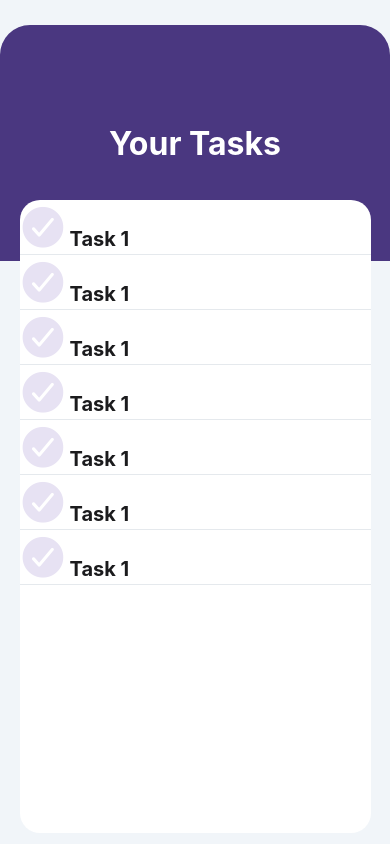
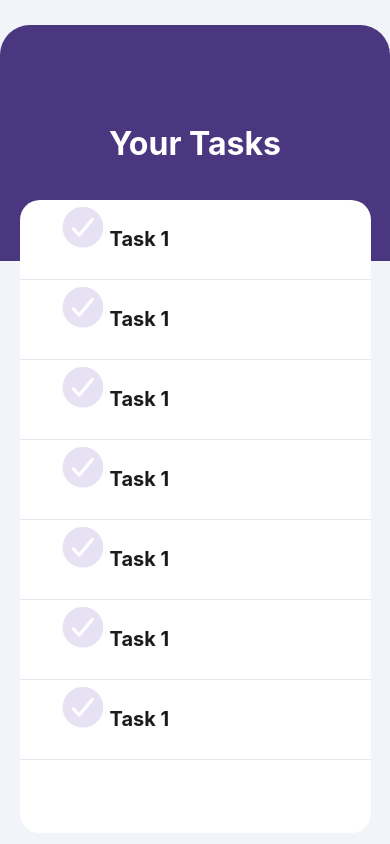
Before and after one commit to Sandun-Induranga/Todo-App-by-usting-React-Native, a React Native app: screen / in a window 390 px wide. Built offline with nearby package versions, Linux system fonts and the light colour scheme.

Commit message:
Content Updated

```diff
--- a/App.js
+++ b/App.js
@@ -90,7 +90,6 @@ const styles = StyleSheet.create({
     overflow: "scroll",
   },
   item: {
-    flex: 1,
     height: 80,
     flexDirection: "column",
     borderBottomWidth: 1,
@@ -98,7 +97,6 @@ const styles = StyleSheet.create({
     color: "#1B1B1D",
     fontWeight: "bold",
     fontSize: 20,
-    justifyContent: "space-evenly",
-    alignItems: "center",
+    paddingLeft: 40,
   },
 });
```
